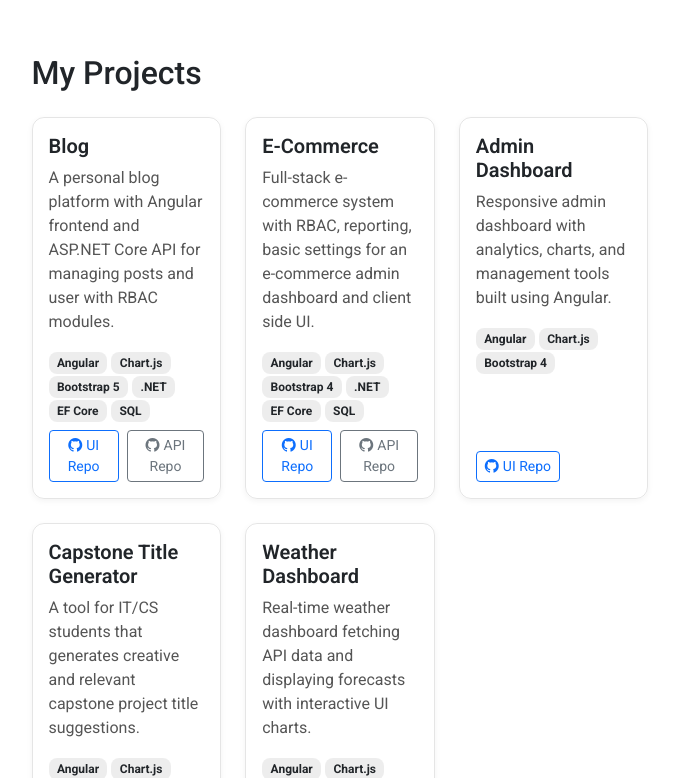
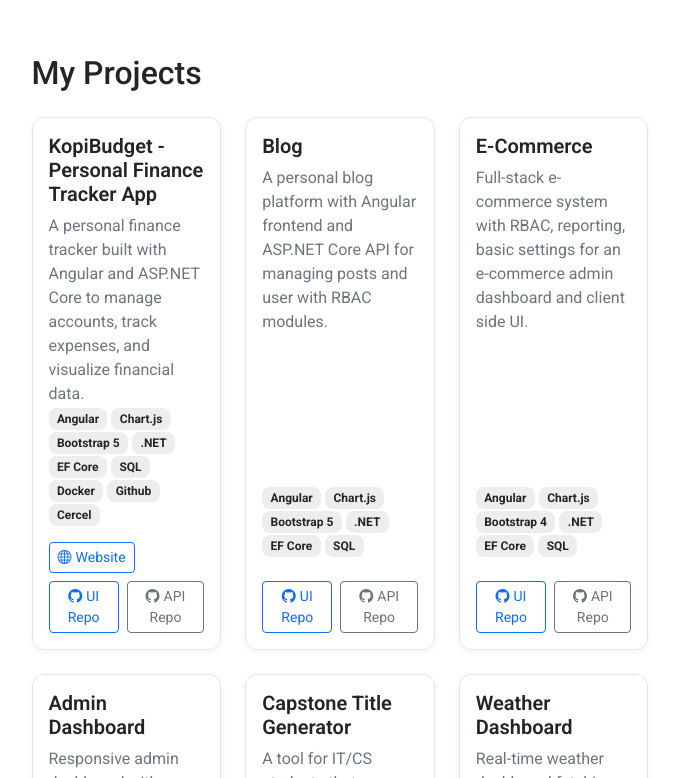
Before and after one commit to CodeCoffee2024/Portfolio-2, an Angular app: page / in a window 1280 px wide. Shown: the part 1162-1940 px from the top of the page, without its empty margins (300-979 px from the left). Built offline with nearby package versions, Linux system fonts and the light colour scheme.

Commit message:
Update resume

```diff
--- a/src/app/app.component.html
+++ b/src/app/app.component.html
@@ -99,13 +99,14 @@
           <div
             *ngFor="let project of projects"
             class="col-md-6 col-lg-4 mb-4"
-          >
-            <div class="card p-3 h-100">
+          ><div class="card p-3 h-100 d-flex flex-column">
+              <div>
                 <h5 class="card-title">{{ project.name }}</h5>
-              <p class="card-text color-secondary">{{ project.description }}</p>
+                <p class="card-text text-secondary">{{ project.description }}</p>
+              </div>
 
-              <!-- Tags -->
-              <div class="mb-2">
+              <div class="mt-auto">
+                <div class="mb-3">
                   <span
                     *ngFor="let tag of project.tags"
                     class="badge me-1"
@@ -115,7 +116,16 @@
                 </div>
 
                 <!-- Links -->
-              <div class="mt-auto d-flex gap-2">
+                <div class="d-flex mb-2">
+                  <a *ngIf="project?.link"
+                    [href]="project?.link"
+                    target="_blank"
+                    class="btn btn-sm btn-outline-primary">
+                    <i class="bi bi-globe me-1"></i>Website
+                  </a>
+                </div>
+
+                <div class="d-flex gap-2">
                   <a *ngIf="project.uiRepo"
                     [href]="project.uiRepo"
                     target="_blank"
@@ -128,6 +138,7 @@
                     class="btn btn-sm btn-outline-secondary">
                     <i class="bi bi-github me-1"></i>API Repo
                   </a>
+                </div>
               </div>
             </div>
           </div>
--- a/src/app/app.component.ts
+++ b/src/app/app.component.ts
@@ -8,6 +8,7 @@ export interface Project {
   name: string;
   uiRepo: string;
   apiRepo: string;
+  link?: string;
   description: string;
   image: string;
   tags: string[];
@@ -66,6 +67,14 @@ export class AppComponent {
   }
   get projects(): Project[] {
     return [{
+      name: 'KopiBudget - Personal Finance Tracker App',
+      uiRepo: 'https://github.com/CodeCoffee2024/KopiBudget',
+      apiRepo: 'https://github.com/CodeCoffee2024/KopiBudget',
+      link: 'https://kopi-budget-six.vercel.app/login',
+      description: 'A personal finance tracker built with Angular and ASP.NET Core to manage accounts, track expenses, and visualize financial data.',
+      image: '',
+      tags: ['Angular', 'Chart.js', 'Bootstrap 5', '.NET', 'EF Core', 'SQL', 'Docker', 'Github', 'Cercel']
+    },{
       name: 'Blog',
       uiRepo: 'https://github.com/CodeCoffee2024/BlogUI',
       apiRepo: 'https://github.com/CodeCoffee2024/BlogApi',
```
Lines whose indentation alone changed are shown as unchanged.
